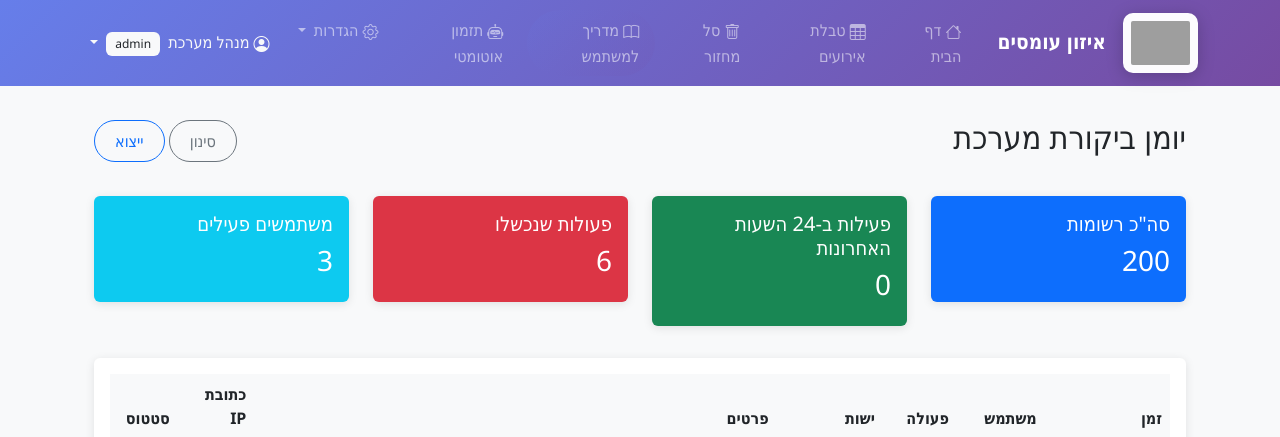
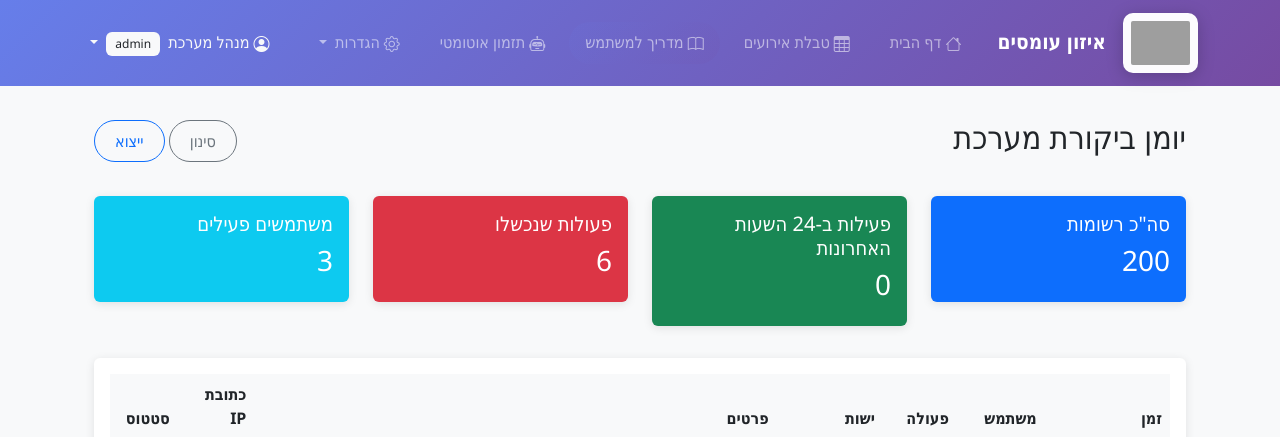
Before and after one commit to taldata/izun, a Flask app: page /admin/audit_logs in a window 1280 px wide. Shown: the top 437 px of the page. Run offline with Flask 3, Linux system fonts and the light colour scheme; a user stored in the database is signed in; data comes from the database, SQL or seed files in the repository; both versions use the stored data as it was after the commit; some libraries are stand-ins or nearby versions; grey boxes are pictures that could not be loaded.

Commit message:
feat: move recycle bin to user dropdown menu
- Relocated recycle bin link from main navigation to user dropdown menu for cleaner UI
- Updated recycle bin icon from bi-trash to bi-trash3 for visual consistency
- Added text-secondary class to maintain dropdown menu styling pattern
- Removed redundant nav-item element to reduce navbar clutter
- Preserved role-based access control for admin and manager roles

```diff
--- a/templates/base.html
+++ b/templates/base.html
@@ -102,13 +102,6 @@
                             <i class="bi bi-table me-1"></i>טבלת אירועים
                         </a>
                     </li>
-                    {% if current_user.role in ['admin', 'manager'] %}
-                    <li class="nav-item">
-                        <a class="nav-link rounded-pill px-3 mx-1" href="{{ url_for('recycle_bin') }}">
-                            <i class="bi bi-trash me-1"></i>סל מחזור
-                        </a>
-                    </li>
-                    {% endif %}
                     <li class="nav-item">
                         <a class="nav-link rounded-pill px-3 mx-1" href="{{ url_for('user_guide_index') }}" style="background: linear-gradient(135deg, #667eea20, #764ba220);">
                             <i class="bi bi-book me-1"></i>מדריך למשתמש
@@ -139,6 +132,11 @@
                             {% if current_user and current_user.role == 'admin' %}
                             <li><a class="dropdown-item" href="{{ url_for('constraints') }}">
                                 <i class="bi bi-sliders me-2 text-warning"></i>ניהול אילוצים
+                            </a></li>
+                            {% endif %}
+                            {% if current_user.role in ['admin', 'manager'] %}
+                            <li><a class="dropdown-item" href="{{ url_for('recycle_bin') }}">
+                                <i class="bi bi-trash3 me-2 text-secondary"></i>סל מחזור
                             </a></li>
                             {% endif %}
                             <li><hr class="dropdown-divider"></li>
```
Also changed, not shown: committee_system.db.
